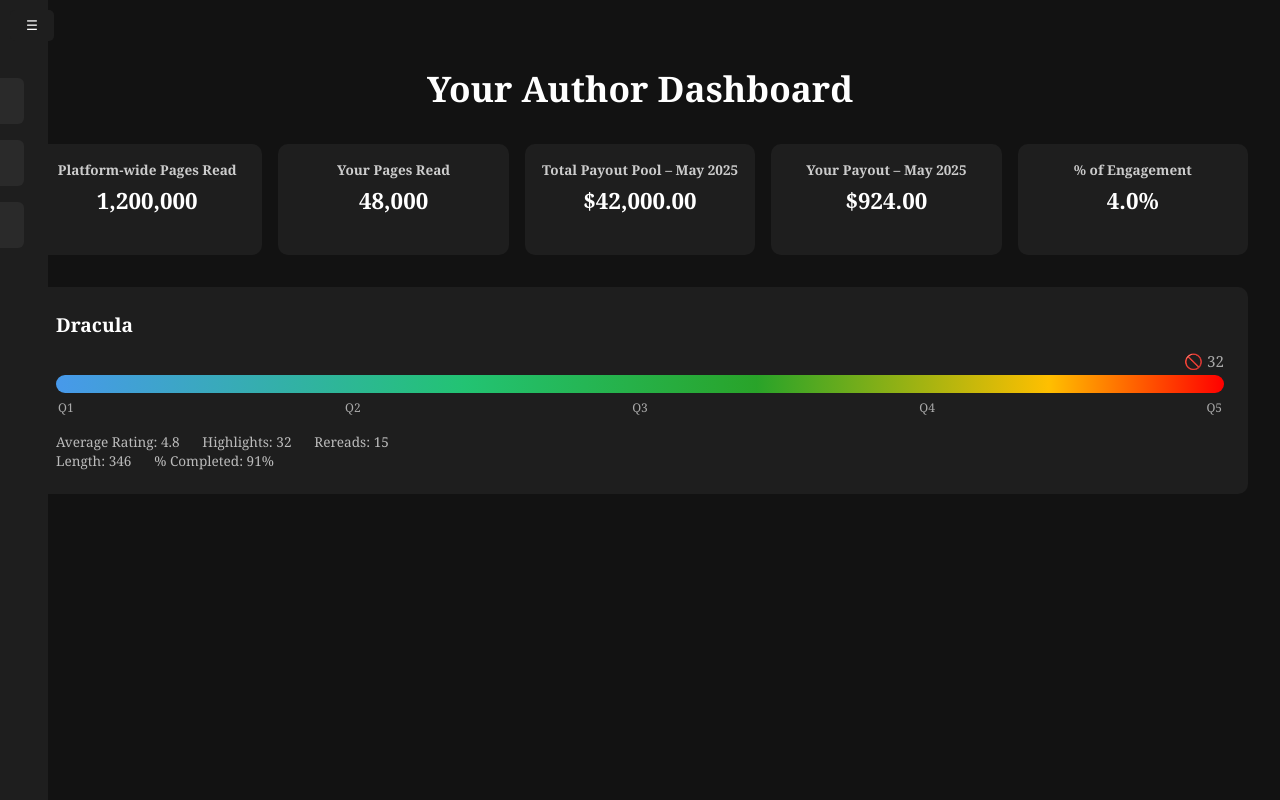
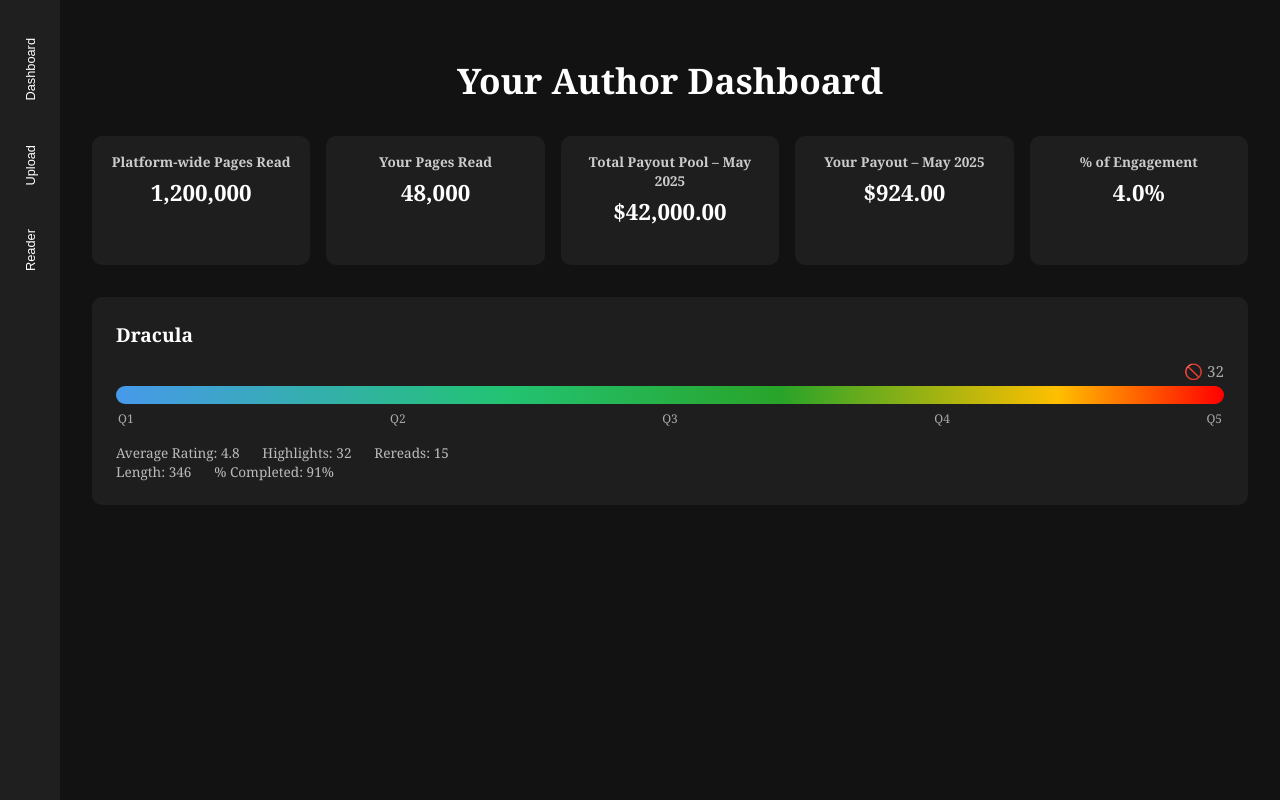
Before and after one commit to revb75/inkwell, a plain HTML site: page dashboard.html in a window 1280 px wide. Drawn offline with Linux system fonts and the light colour scheme.

Commit message:
Update dashboard.html

```diff
--- a/dashboard.html
+++ b/dashboard.html
@@ -10,73 +10,44 @@
       font-family: Georgia, serif;
       background-color: #121212;
       color: white;
+      display: flex;
+    }
+
+    .sidebar {
+      width: 60px;
+      background-color: #1f1f1f;
+      height: 100vh;
+      display: flex;
+      flex-direction: column;
+      align-items: center;
+      padding-top: 1rem;
+      position: fixed;
+      top: 0;
+      left: 0;
+      transition: width 0.3s ease;
+    }
+
+    .sidebar button {
+      background: none;
+      border: none;
+      color: white;
+      font-size: 0.8rem;
+      margin: 1rem 0;
+      cursor: pointer;
+      writing-mode: vertical-rl;
+      transform: rotate(180deg);
+    }
+
+    .main-content {
+      margin-left: 60px;
+      padding: 2rem;
+      flex: 1;
     }
 
     h1 {
       text-align: center;
       font-size: 2.2rem;
-      margin: 2rem 0;
-    }
-
-    .sidebar-toggle {
-      position: absolute;
-      top: 10px;
-      left: 10px;
-      background: #1e1e1e;
-      color: white;
-      border: none;
-      padding: 0.5rem 1rem;
-      border-radius: 5px;
-      cursor: pointer;
-      z-index: 1001;
-    }
-
-    .sidebar {
-      position: fixed;
-      left: -260px;
-      top: 0;
-      bottom: 0;
-      width: 260px;
-      background-color: #1e1e1e;
-      padding: 1.5rem;
-      transition: left 0.3s ease;
-      z-index: 1000;
-    }
-
-    .sidebar.open {
-      left: 0;
-    }
-
-    .sidebar img {
-      max-width: 160px;
-      display: block;
-      margin: 0 auto 2rem;
-      filter: drop-shadow(0 0 8px #fff);
-    }
-
-    .sidebar a {
-      display: block;
-      margin-bottom: 1rem;
-      color: white;
-      text-decoration: none;
-      padding: 0.75rem 1rem;
-      background: #2a2a2a;
-      border-radius: 6px;
-      transition: background 0.2s;
-    }
-
-    .sidebar a:hover {
-      background: #444;
-    }
-
-    .main-content {
-      margin-left: 0;
-      padding: 2rem;
-      transition: margin-left 0.3s ease;
-    }
-
-    .sidebar.open ~ .main-content {
-      margin-left: 260px;
+      margin-bottom: 2rem;
     }
 
     .stats-grid {
@@ -171,14 +142,10 @@
   </style>
 </head>
 <body>
-
-  <button class="sidebar-toggle" onclick="document.querySelector('.sidebar').classList.toggle('open')">☰</button>
-
   <div class="sidebar">
-    <img src="/inkwell-logo.png" alt="InkWell Logo" />
-    <a href="#">Dashboard</a>
-    <a href="/upload.html">Upload</a>
-    <a href="https://beta-skt.vercel.app" target="_blank">Reader</a>
+    <button onclick="location.href='dashboard.html'">Dashboard</button>
+    <button onclick="location.href='upload.html'">Upload</button>
+    <button onclick="location.href='reader.html'">Reader</button>
   </div>
 
   <div class="main-content">
@@ -229,6 +196,5 @@
       </div>
     </div>
   </div>
-
 </body>
 </html>
```
